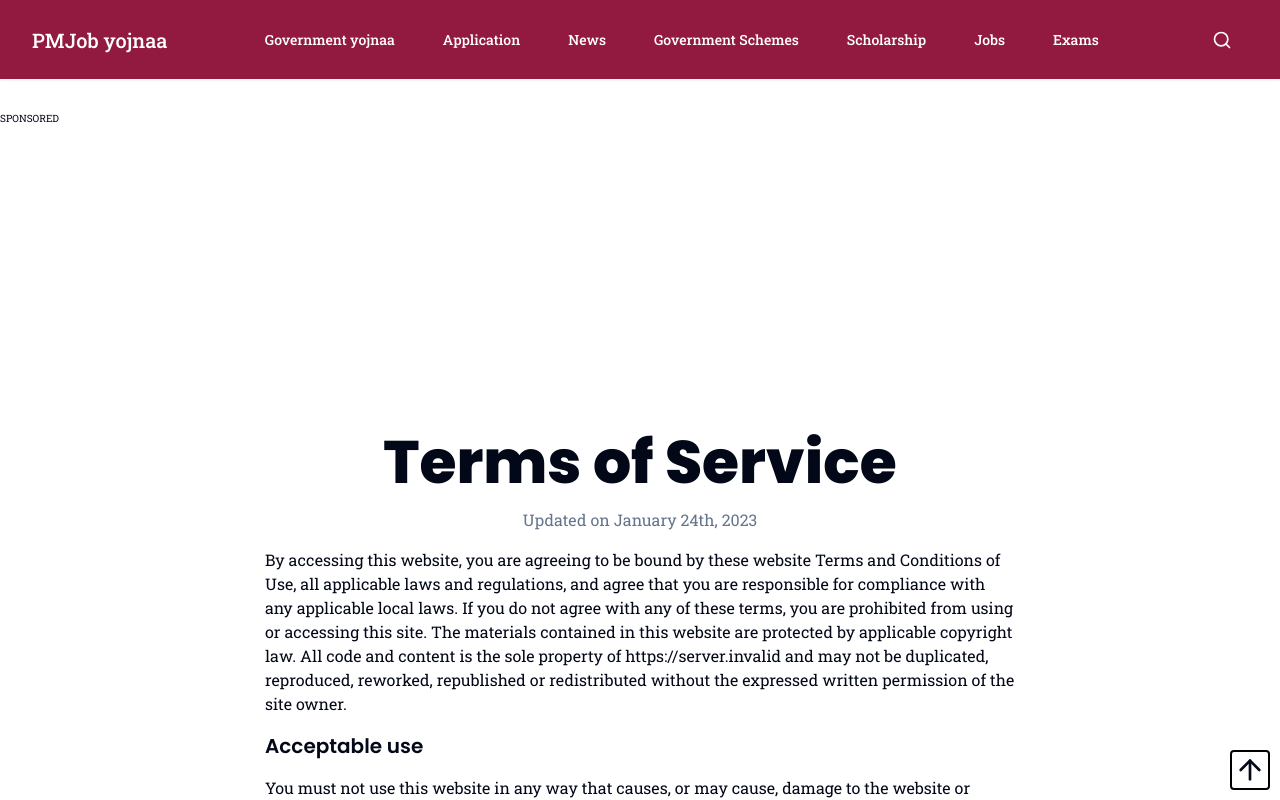
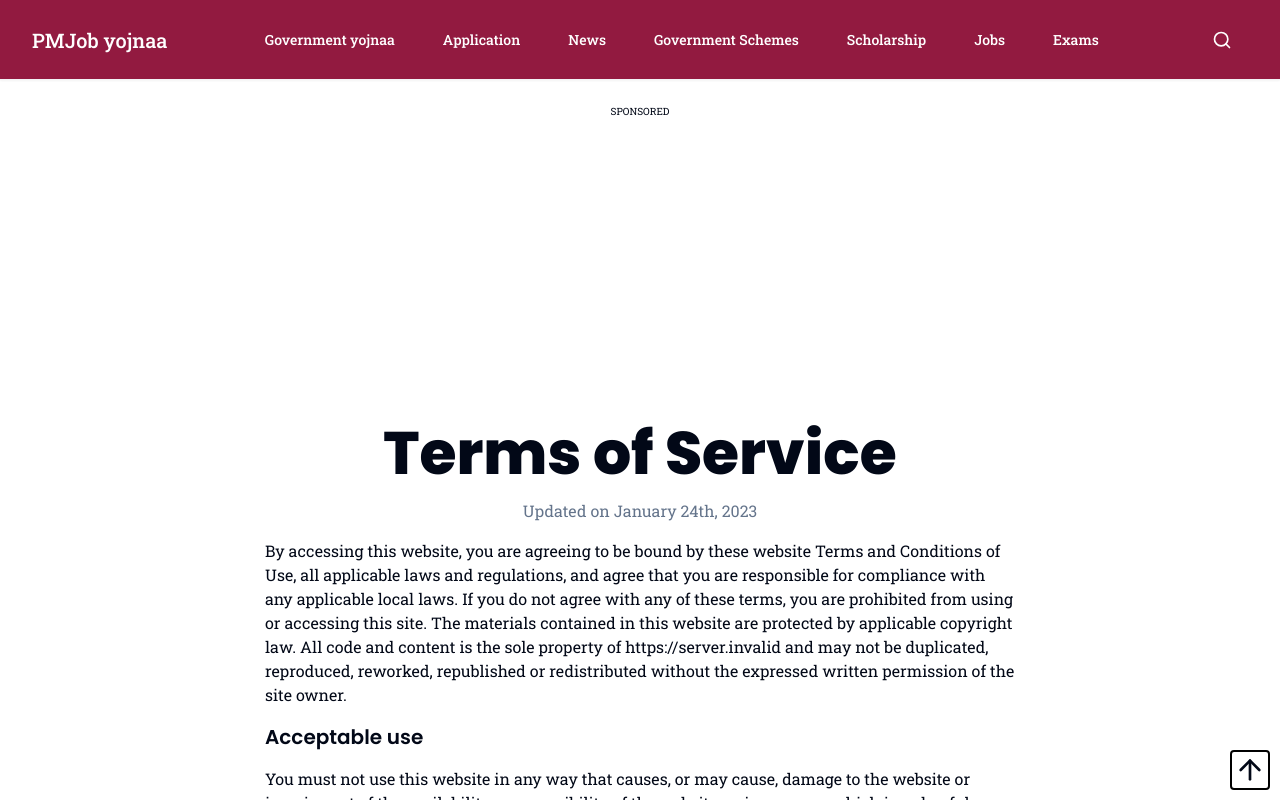
Before and after one commit to Lucifer472/pmjobyojana, a Next.js app: page /terms in a window 1280 px wide. Shown: the top 800 px of the page. Built offline with nearby package versions, Linux system fonts and the light colour scheme; no server answers.

Commit message:
display to block

```diff
--- a/components/wrappers/ad-wrapper.tsx
+++ b/components/wrappers/ad-wrapper.tsx
@@ -19,7 +19,7 @@ export const AdsWrapper = ({ id, slot }: { id: string; slot?: string }) => {
 
   return (
     <div className="w-full space-y-2">
-      <span className="text-[10px] text-center w-full">SPONSORED</span>
+      <span className="text-[10px] block text-center w-full">SPONSORED</span>
       <div id={id} style={{ minWidth: "336px", minHeight: "280px" }}></div>
     </div>
   );
```
